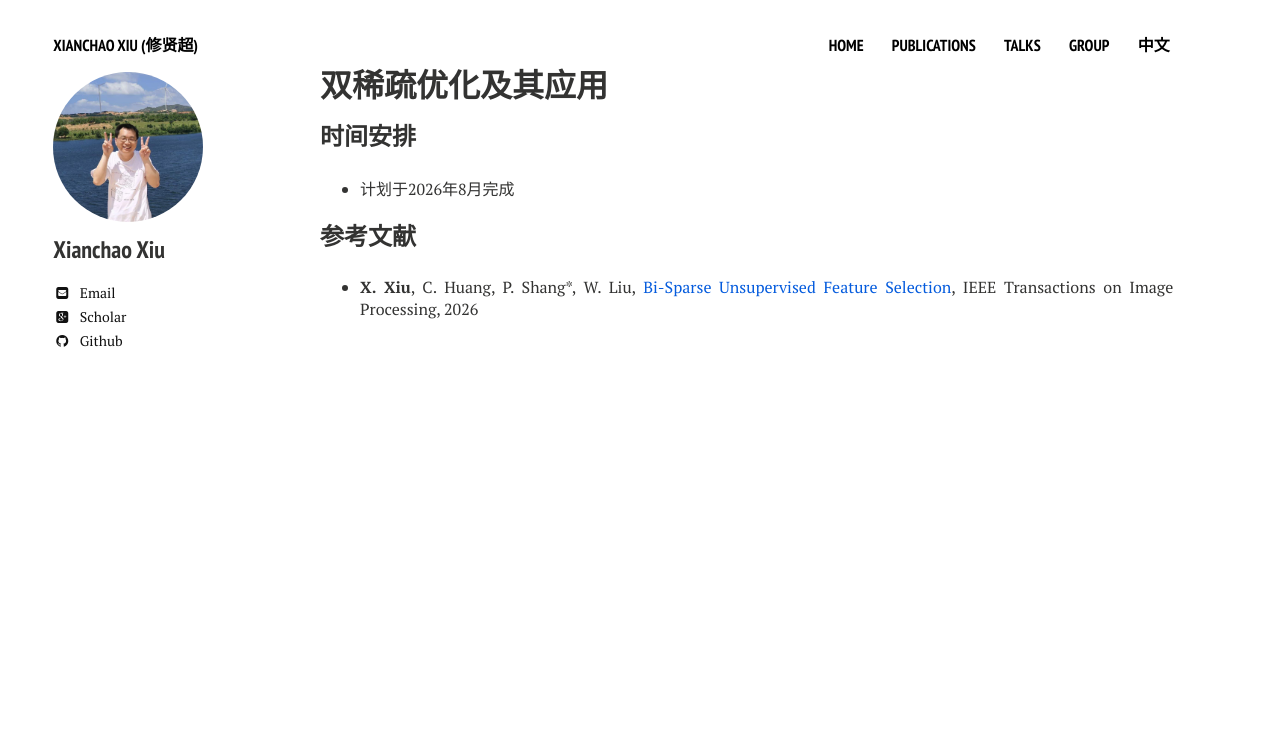
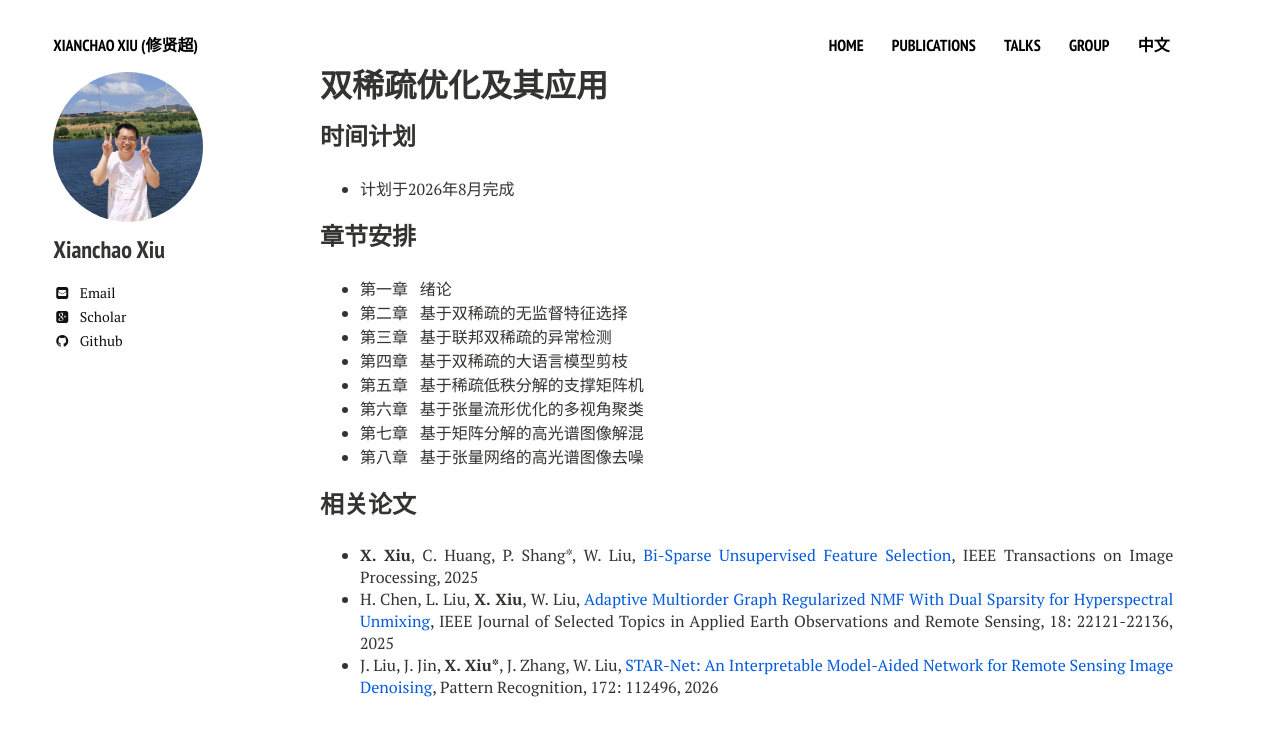
Before and after one commit to xianchaoxiu/xianchaoxiu.github.io, a Jekyll site: the page built from chinese/book/DSO/index.md, in a window 1280 px wide. Shown: the top 736 px of the page. Built offline with Jekyll 4.4.1, drawn with Linux system fonts in a browser that asks for light colours; nearby versions of some CDN libraries.

Commit message:
Update index.md

```diff
--- a/chinese/book/DSO/index.md
+++ b/chinese/book/DSO/index.md
@@ -6,9 +6,22 @@ share: false
 ---
 
 
-### 时间安排
+### 时间计划
 * 计划于2026年8月完成 <br>
 
 
-### 参考文献
-* <b>X. Xiu</b>, C. Huang, P. Shang*, W. Liu, <a href="https://ieeexplore.ieee.org/document/11207158" class="textlink" target="_blank">Bi-Sparse Unsupervised Feature Selection</a>, IEEE Transactions on Image Processing, 2026  <br>
+### 章节安排
+* 第一章 &nbsp;  绪论 <br>
+* 第二章 &nbsp;  基于双稀疏的无监督特征选择 <br>
+* 第三章 &nbsp;  基于联邦双稀疏的异常检测 <br>
+* 第四章 &nbsp;  基于双稀疏的大语言模型剪枝 <br>
+* 第五章 &nbsp;  基于稀疏低秩分解的支撑矩阵机 <br>
+* 第六章 &nbsp;  基于张量流形优化的多视角聚类 <br>
+* 第七章 &nbsp;  基于矩阵分解的高光谱图像解混 <br>
+* 第八章 &nbsp;  基于张量网络的高光谱图像去噪 <br>
+
+
+### 相关论文
+* <b>X. Xiu</b>, C. Huang, P. Shang*, W. Liu, <a href="https://ieeexplore.ieee.org/document/11207158" class="textlink" target="_blank">Bi-Sparse Unsupervised Feature Selection</a>, IEEE Transactions on Image Processing, 2025
+* H. Chen, L. Liu, <b>X. Xiu</b>, W. Liu, <a href="https://ieeexplore.ieee.org/document/11141691" class="textlink" target="_blank">Adaptive Multiorder Graph Regularized NMF With Dual Sparsity for Hyperspectral Unmixing</a>, IEEE Journal of Selected Topics in Applied Earth Observations and Remote Sensing, 18: 22121-22136, 2025
+* J. Liu, J. Jin, <b>X. Xiu*</b>, J. Zhang, W. Liu, <a href="https://doi.org/10.1016/j.patcog.2025.112496" class="textlink" target="_blank">STAR-Net: An Interpretable Model-Aided Network for Remote Sensing Image Denoising</a>, Pattern Recognition, 172: 112496, 2026
```
